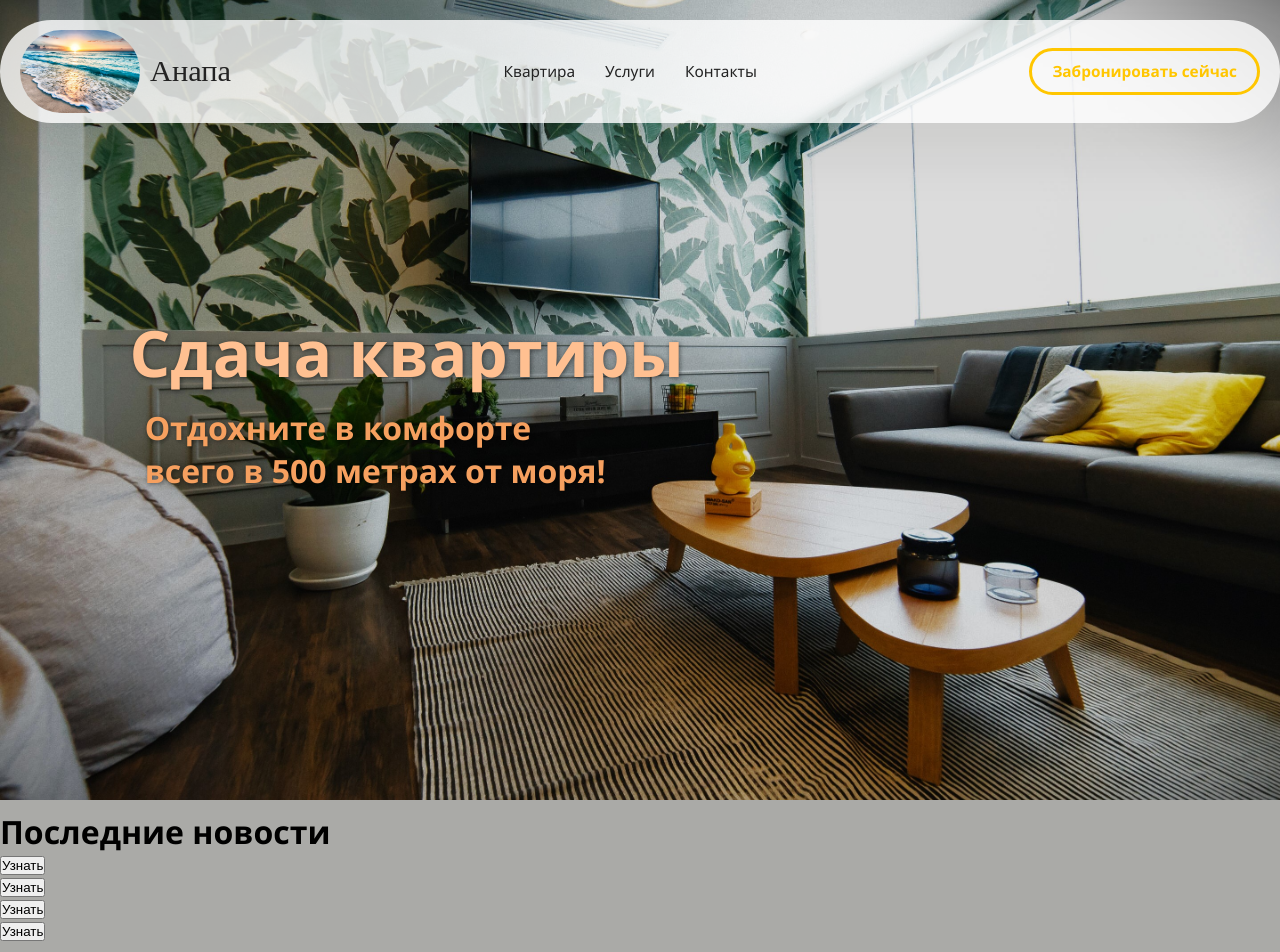
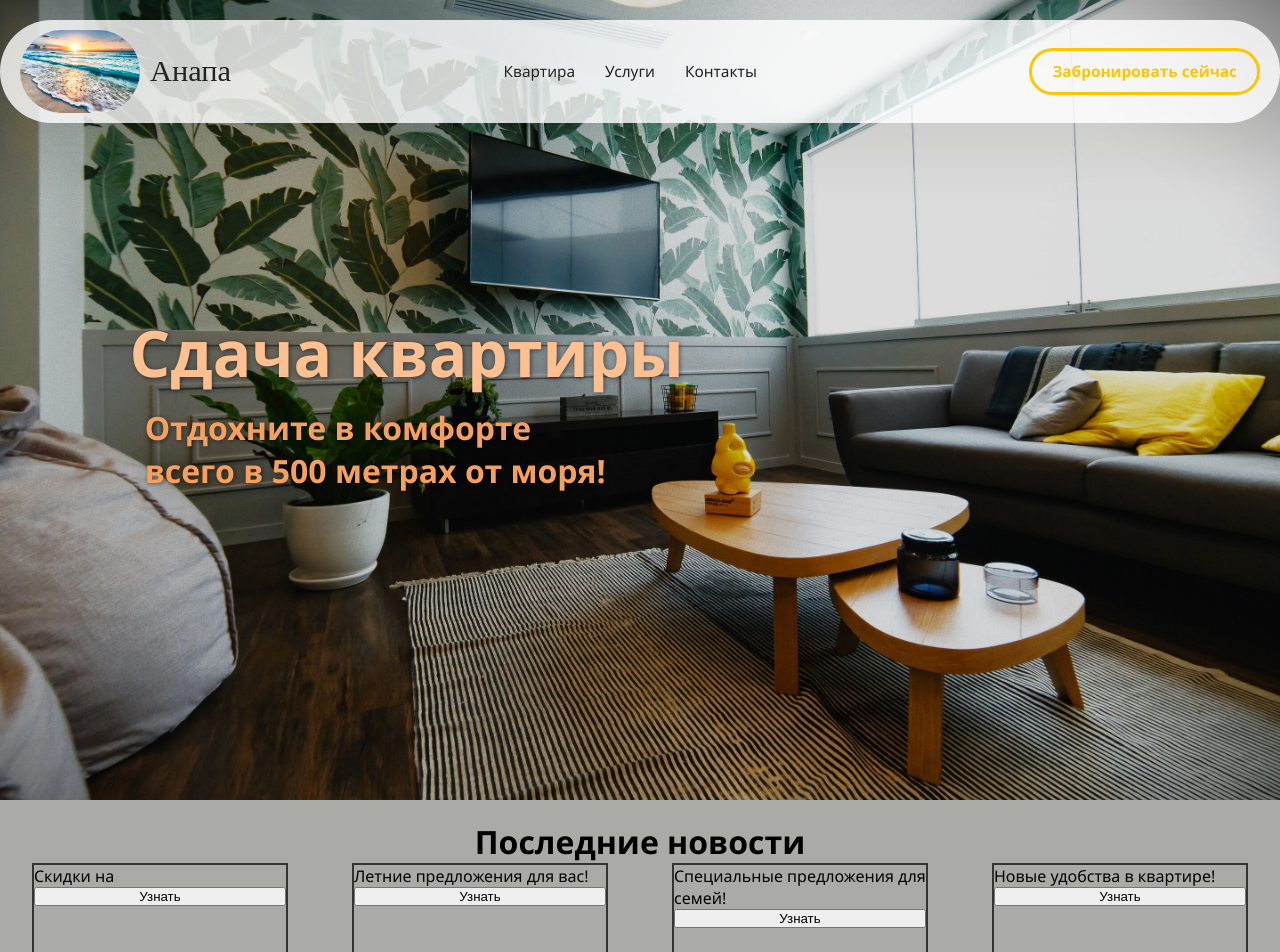
Before and after one commit to SergeyUrbagaev/Anapa, a React (Create React App) app in the folder my-app/: page / in a window 1280 px wide. Shown: the top 952 px of the page. Built offline with nearby package versions, Linux system fonts and the light colour scheme.

Commit message:
23.12.24

```diff
--- a/my-app/src/componets/Sales.js
+++ b/my-app/src/componets/Sales.js
@@ -7,22 +7,22 @@ export default function Sales() {
 			<div className="block-news">
 				<div className="conteiner">
 					<div className="conteiner-img"></div>
-					<div className="text-news"></div>
+					<div className="text-news">Скидки на</div>
 					<button>Узнать</button>
 				</div>
 				<div className="conteiner">
 					<div className="conteiner-img"></div>
-					<div className="text-news"></div>
+					<div className="text-news">Летние предложения для вас!</div>
 					<button>Узнать</button>
 				</div>
 				<div className="conteiner">
 					<div className="conteiner-img"></div>
-					<div className="text-news"></div>
+					<div className="text-news">Специальные предложения для семей!</div>
 					<button>Узнать</button>
 				</div>
 				<div className="conteiner">
 					<div className="conteiner-img"></div>
-					<div className="text-news"></div>
+					<div className="text-news">Новые удобства в квартире!</div>
 					<button>Узнать</button>
 				</div>
 			</div>
--- a/my-app/src/style/sales.css
+++ b/my-app/src/style/sales.css
@@ -2,12 +2,27 @@
 	width: 100%;
 }
 .last-news {
+	margin: 0 auto;
+	text-align: center;
+	margin-top: 20px;
+
 }
 .block-news {
+	width: 100%;
+	margin: 0 auto;
+	display: flex;
+	justify-content: space-around;
+
 }
 .conteiner {
+	width: 20vw;
+	border: 2px solid #333;
+	height: 50vh;
+	display: flex;
+	flex-direction: column;
 }
 .conteiner-img {
 }
 .text-news {
+
 }
```
Also changed, not shown: 1 other file (tests, documents, lock files or other folders).
